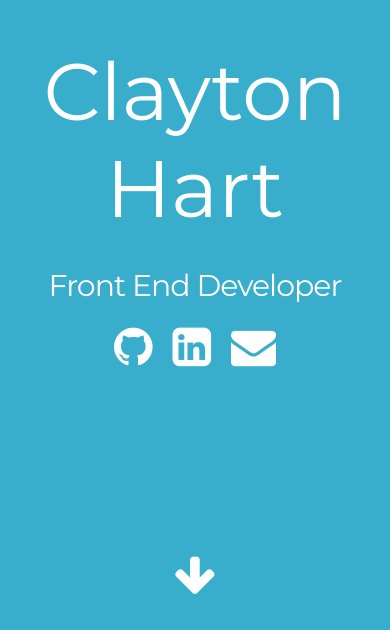
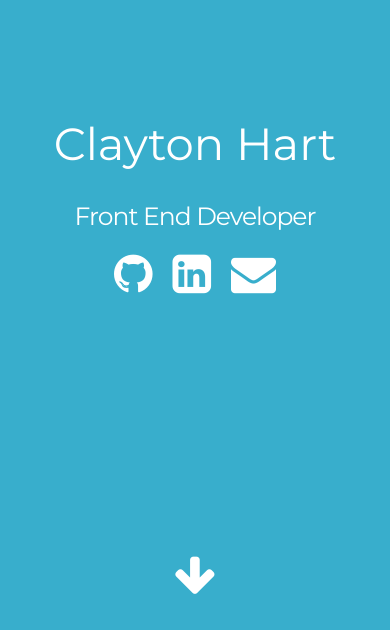
Before and after one commit to Claytonhart/portfolio, a React (Create React App) app: page / in a window 390 px wide. Shown: the part 214-844 px from the top of the page. Built offline with nearby package versions, Linux system fonts and the light colour scheme.

Commit message:
Added media queries for main landing page

```diff
--- a/package.json
+++ b/package.json
@@ -12,6 +12,8 @@
     "start": "react-scripts start",
     "build": "react-scripts build",
     "test": "react-scripts test --env=jsdom",
-    "eject": "react-scripts eject"
+    "eject": "react-scripts eject",
+    "predeploy": "react-scripts build",
+    "deploy": "aws s3 cp build s3://www.claytonhart.me --recursive"
   }
 }
--- a/src/main/Main.css
+++ b/src/main/Main.css
@@ -33,3 +33,13 @@
   left: 50%;
   transform: translate(-50%, -50%);
 }
+
+@media only screen and (max-width: 600px) {
+  .title-name {
+    font-size: 4.5rem;
+  }
+
+  .title-description {
+    font-size: 2.5rem;
+  }
+}
--- a/src/main/Main.js
+++ b/src/main/Main.js
@@ -11,6 +11,7 @@ const Main = props => {
         <h3 className="title-description">Front End Developer</h3>
         <div>
           <a
+            name="github-link"
             target="_blank"
             rel="noopener noreferrer"
             href="https://github.com/Claytonhart"
@@ -18,6 +19,7 @@ const Main = props => {
             <i className="fa fa-github" aria-hidden="true" />
           </a>
           <a
+            name="linkedin-link"
             target="_blank"
             rel="noopener noreferrer"
             href="https://www.linkedin.com/in/clayton-hart-3a50a716b/"
@@ -25,6 +27,7 @@ const Main = props => {
             <i className="fa fa-linkedin-square" aria-hidden="true" />
           </a>
           <a
+            name="email-link"
             target="_blank"
             rel="noopener noreferrer"
             href="mailto:claytonhart345@gmail.com"
@@ -33,7 +36,7 @@ const Main = props => {
           </a>
         </div>
         <div className="title-down-arrow">
-          <AnchorLink href="#projects">
+          <AnchorLink name="scroll-down" href="#projects">
             <i className="fa fa-arrow-down" aria-hidden="true" />
           </AnchorLink>
         </div>
```
